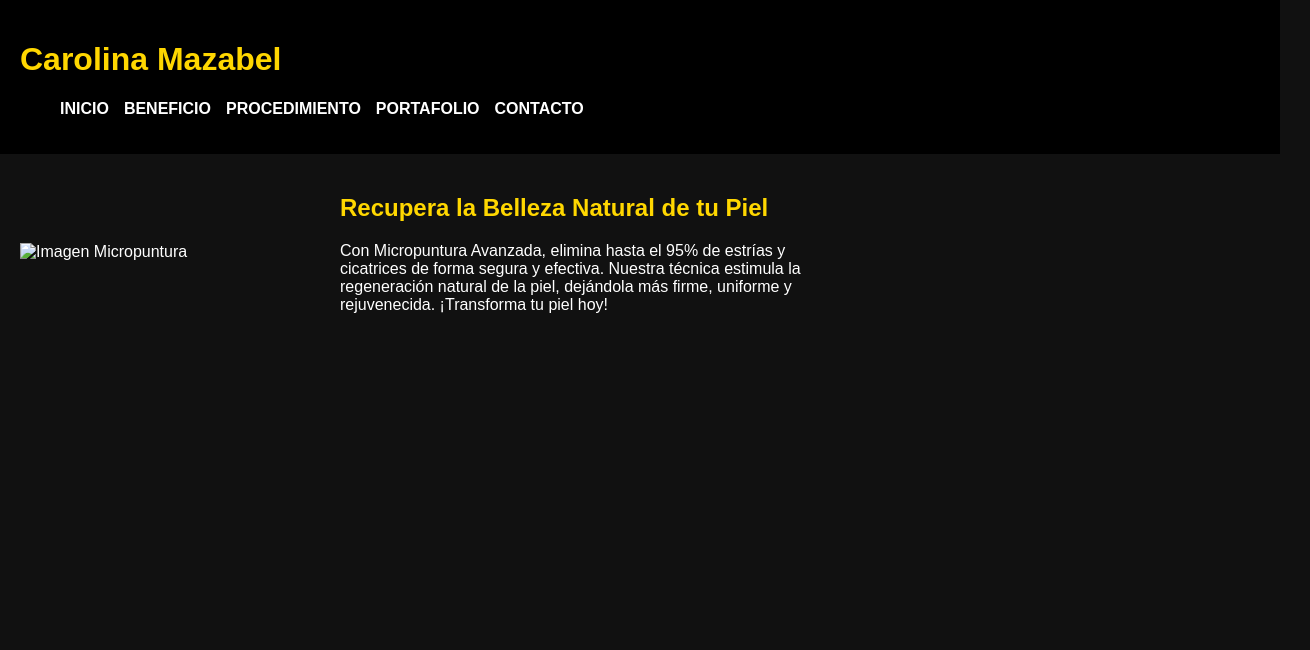
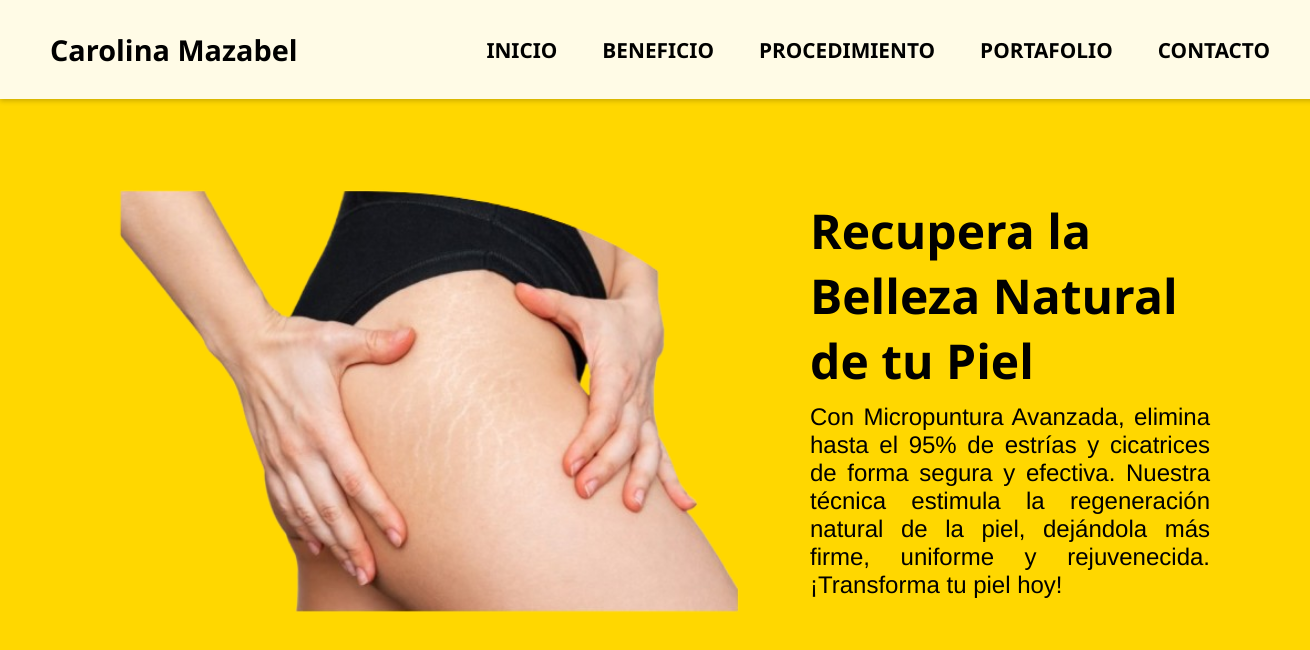
Before and after one commit to CarolinaMazabel/Carolina-Mazabel, a plain HTML site: page Index.html in a window 1280 px wide. Shown: the whole page, 1310 px wide, since content can reach past the window. Drawn offline with Linux system fonts and the light colour scheme.

Commit message:
cambios
cMBITOS

```diff
--- a/Index.html
+++ b/Index.html
@@ -24,12 +24,16 @@
 
     <main>
         <section class="content">
-            <img src="Imagenes/tu-imagen.jpg" alt="Imagen Micropuntura">
+            <img src="Imagenes/imagen1.png" alt="Imagen Micropuntura">
             <div class="text-content">
                 <h2>Recupera la Belleza Natural de tu Piel</h2>
                 <p>Con Micropuntura Avanzada, elimina hasta el 95% de estrías y cicatrices de forma segura y efectiva. Nuestra técnica estimula la regeneración natural de la piel, dejándola más firme, uniforme y rejuvenecida. ¡Transforma tu piel hoy!</p>
             </div>
         </section>
     </main>
+
+    <!-- Figuras decorativas -->
+    <div class="esferas"></div>
+    <div class="forma-irregular"></div>
 </body>
 </html>
--- a/Stilos/PaginaPrincipal.css
+++ b/Stilos/PaginaPrincipal.css
@@ -1,77 +1,97 @@
 body {
     margin: 0;
     font-family: Arial, sans-serif;
-    background-color: #111; /* Fondo negro */
-    color: #fff;
+    background-color: #FFD700; /* Fondo dorado */
+    color: #000; /* Texto negro */
     position: relative;
+    overflow-x: hidden;
 }
 
 header {
+    width: 100%;
+    position: fixed;
+    top: 0;
+    left: 0;
     display: flex;
-    justify-content: space-between;
+    justify-content: center; /* Centra el contenido del header */
+    padding: 30px 20px;
+    background-color: rgba(255, 255, 255, 0.9); /* Fondo blanco semi-transparente */
+    z-index: 1000;
+    box-shadow: 0 2px 5px rgba(0, 0, 0, 0.2); /* Sombra para darle un efecto de elevación */
+}
+
+.header-content {
+    display: flex;
     align-items: center;
-    padding: 20px;
-    background-color: #000;
+    justify-content: space-between; /* Distribuye el contenido hacia los extremos */
+    gap: 50px;
+    max-width: 1280px;
+    width: 100%; /* Asegura que el contenido ocupe toda la fila disponible */
 }
 
 h1 {
-    color: #FFD700; /* Color dorado */
+    color: #000; /* Color negro */
+    font-size: 1.8em;
+    margin: 0;
+    padding-left: 30px;
+    font-family:'Segoe UI', Tahoma, Geneva, Verdana, sans-serif;
 }
 
 .menu ul {
     list-style: none;
     display: flex;
     gap: 15px;
+    margin: 0;
+    padding: 0;
+    padding-right: 30px;
 }
 
 .menu a {
     text-decoration: none;
-    color: #fff;
+    color: #000; /* Texto del menú en negro */
     font-weight: bold;
+    font-size: 1.3em;
+    font-family:'Segoe UI', Tahoma, Geneva, Verdana, sans-serif;
+    margin-left: 30PX;
+
+}
+
+main {
+    display: flex;
+    align-items: center;
+    justify-content: center;
+    width: 100%;
+    padding: 120px 20px 20px 10px; /* Ajuste de espacio para el encabezado fijo */
 }
 
 .content {
     display: flex;
     align-items: center;
-    padding: 20px;
+    gap: 20px;
+    max-width: 1280px;
+    padding-top: 60px;
 }
 
 .content img {
-    width: 300px;
-    height: auto;
-    margin-right: 20px;
+    width: 700px;
 }
 
 .text-content {
-    max-width: 500px;
+    max-width: 400px;
+    text-align: left;
 }
 
 .text-content h2 {
-    color: #FFD700; /* Color dorado */
+    color: #000; /* Título en negro */
+    margin: 0 0 10px;
+    font-size: 3em;
+    font-family:'Segoe UI', Tahoma, Geneva, Verdana, sans-serif;
 }
 
 .text-content p {
-    color: #fff;
+    color: #000; /* Texto en blanco */
+    margin: 0;
+    text-align: justify;
+    font-size: 1.5em;
+    font-family:'Franklin Gothic Medium', 'Arial Narrow', Arial, sans-serif
 }
-
-.esferas {
-    position: absolute;
-    top: 10%;
-    right: 5%;
-    width: 150px;
-    height: 150px;
-    background-color: #FFD700;
-    border-radius: 50%;
-    opacity: 0.5;
-}
-
-.forma-irregular {
-    position: absolute;
-    bottom: 10%;
-    left: 10%;
-    width: 200px;
-    height: 100px;
-    background-color: #FFD700;
-    clip-path: polygon(50% 0%, 100% 50%, 50% 100%, 0% 50%);
-    opacity: 0.5;
-}
```
Also changed, not shown: Imagenes/imagen.png (added), Imagenes/imagen1.png (added), 2 other files.
